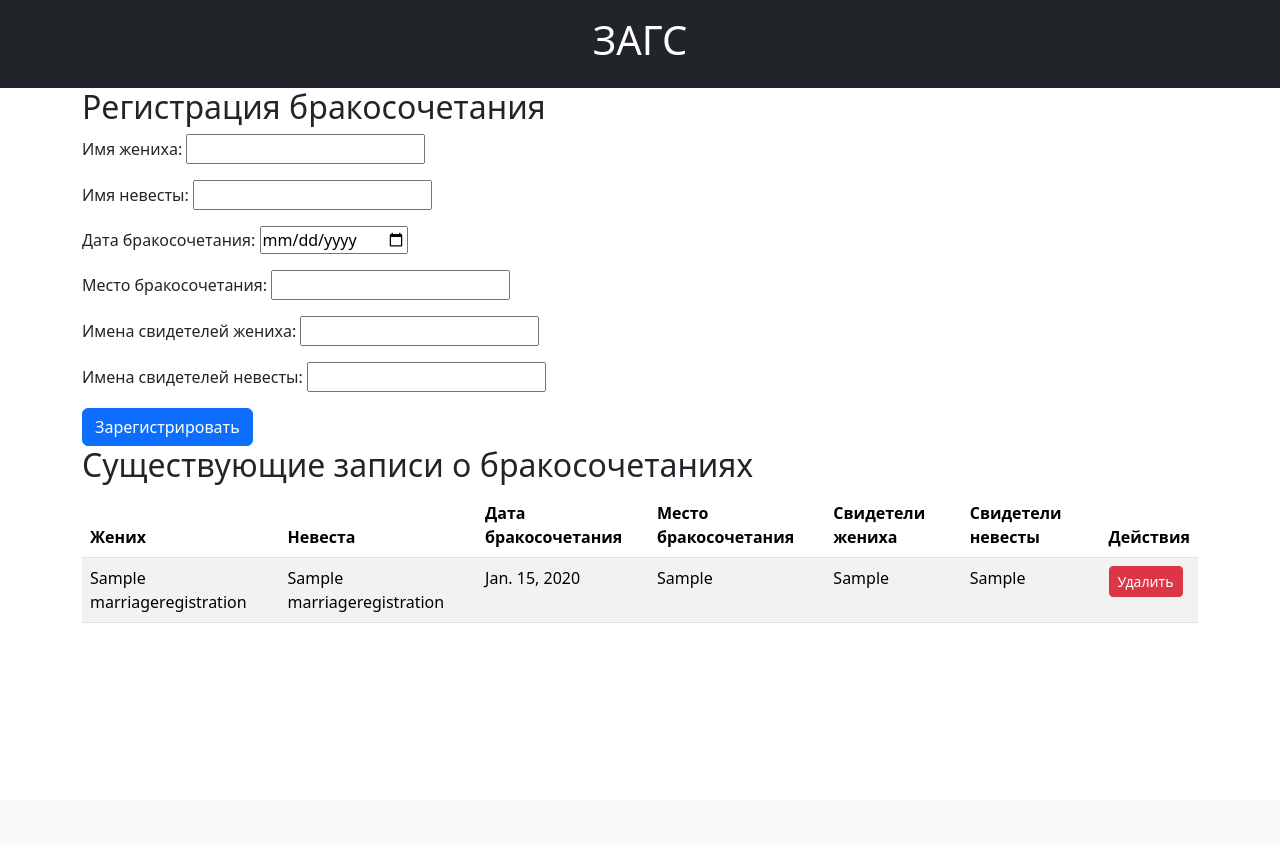
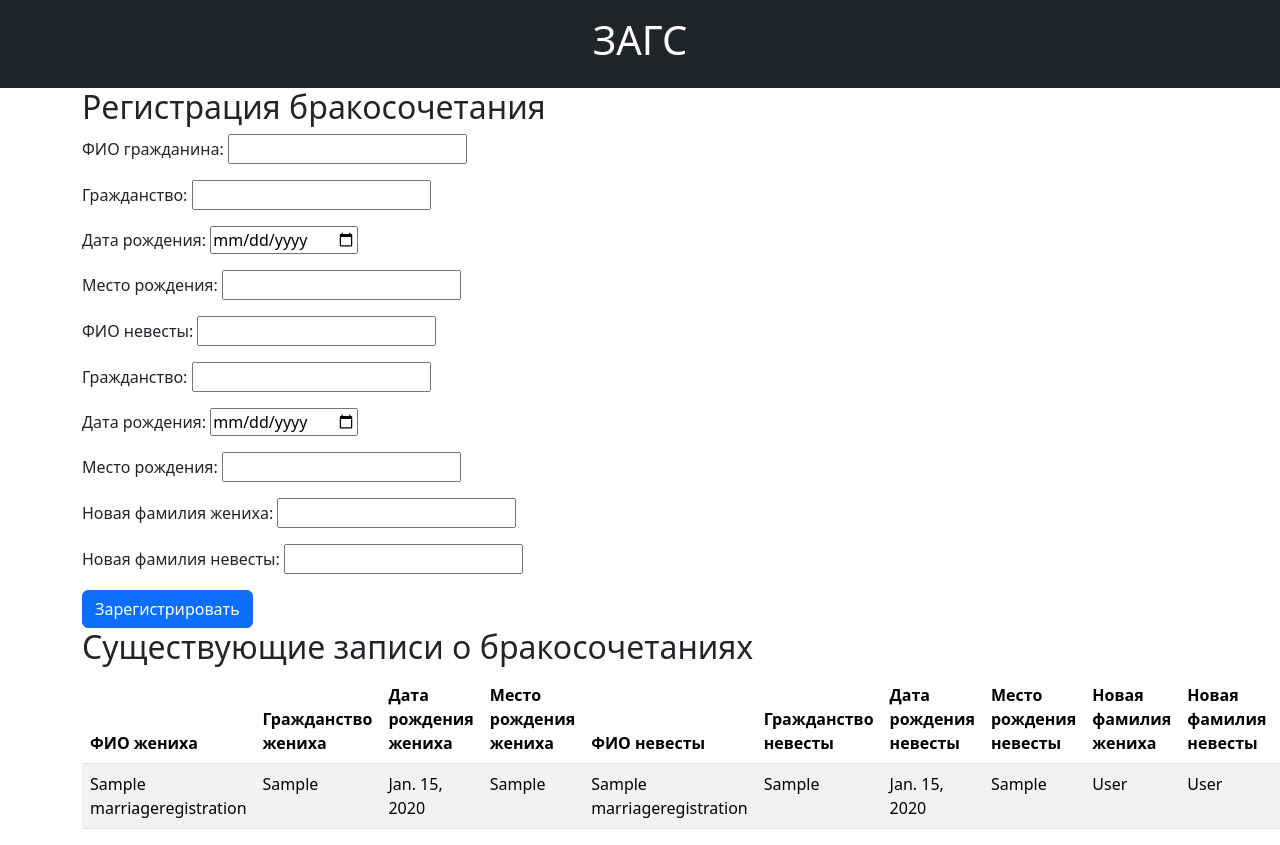
Before and after one commit to qwertyqwa/registry_office_app, a Django app: page /registration/marriage_registration in a window 1280 px wide. Before the commit the page ends 800 px from the top of that part, so only its background shows below. Run offline with Django 5.2, Linux system fonts and the light colour scheme; tables that the repository leaves empty hold one stand-in row (Sample ...); the page is wider than the window, and the part outside it is not shown; some libraries are stand-ins or nearby versions.

Commit message:
Changed models.py and forms.py

```diff
--- a/registration/forms.py
+++ b/registration/forms.py
@@ -4,57 +4,78 @@ from .models import BirthRegistration, MarriageRegistration, DivorceRegistration
 
 class BirthRegistrationForm(forms.ModelForm):
     class Meta:
-        GENDER_CHOICES = (
-            ('Мужской', 'Мужской'),
-            ('Женский', 'Женский')
-        )
-
         model = BirthRegistration
-        fields = ['dad_name', 'mother_name', 'child_name', 'date_of_birth', 'place_of_birth', 'gender']
+        fields = [
+            'child_name', 'child_citizenship', 'date_of_birth', 'place_of_birth',
+            'dad_name', 'dad_citizenship', 'mother_name', 'mother_citizenship', 'address_registry_office'
+        ]
         labels = {
-            'dad_name': 'Имя отца',
-            'mother_name': 'Имя матери',
-            'child_name': 'Имя ребенка',
+            'child_name': 'ФИО ребенка',
+            'child_citizenship': 'Гражданство',
             'date_of_birth': 'Дата рождения',
             'place_of_birth': 'Место рождения',
-            'gender': 'Пол'
+            'dad_name': 'ФИО отца',
+            'dad_citizenship': 'Гражданство',
+            'mother_name': 'ФИО матери',
+            'mother_citizenship': 'Гражданство',
+            'address_registry_office': 'Адрес ЗАГСа'
         }
         widgets = {
             'date_of_birth': forms.DateInput(attrs={'type': 'date'}),
-            'gender': forms.Select(choices=GENDER_CHOICES)
         }
 
 
 class MarriageRegistrationForm(forms.ModelForm):
     class Meta:
         model = MarriageRegistration
-        fields = ['groom_name', 'bride_name', 'date_of_marriage', 'place_of_marriage', 'witnesses_groom', 'witnesses_bride']
+        fields = [
+            'groom_name', 'groom_citizenship', 'groom_date_of_birth', 'groom_place_of_birth',
+            'bride_name', 'bride_citizenship', 'bride_date_of_birth', 'bride_place_of_birth',
+            'groom_new_surname', 'bride_new_surname'
+        ]
         labels = {
-            'groom_name': 'Имя жениха',
-            'bride_name': 'Имя невесты',
-            'date_of_marriage': 'Дата бракосочетания',
-            'place_of_marriage': 'Место бракосочетания',
-            'witnesses_groom': 'Имена свидетелей жениха',
-            'witnesses_bride': 'Имена свидетелей невесты'
+            'groom_name': 'ФИО гражданина',
+            'groom_citizenship': 'Гражданство',
+            'groom_date_of_birth': 'Дата рождения',
+            'groom_place_of_birth': 'Место рождения',
+            'bride_name': 'ФИО невесты',
+            'bride_citizenship': 'Гражданство',
+            'bride_date_of_birth': 'Дата рождения',
+            'bride_place_of_birth': 'Место рождения',
+            'groom_new_surname': 'Новая фамилия жениха',
+            'bride_new_surname': 'Новая фамилия невесты'
         }
-
         widgets = {
-            'date_of_marriage': forms.DateInput(attrs={'type': 'date'}),
+            'groom_date_of_birth': forms.DateInput(attrs={'type': 'date'}),
+            'bride_date_of_birth': forms.DateInput(attrs={'type': 'date'}),
         }
 
 
 class DivorceRegistrationForm(forms.ModelForm):
     class Meta:
         model = DivorceRegistration
-        fields = ['husband_name', 'wife_name', 'date_of_divorce', 'place_of_divorce']
+        fields = [
+            'husband_name', 'husband_citizenship', 'husband_date_of_birth', 'husband_place_of_birth',
+            'wife_name', 'wife_citizenship', 'wife_date_of_birth', 'wife_place_of_birth',
+            'reason', 'date_of_divorce', 'husband_new_surname', 'wife_new_surname'
+        ]
         labels = {
-            'husband_name': 'Имя мужа',
-            'wife_name': 'Имя жены',
+            'husband_name': 'ФИО мужа',
+            'husband_citizenship': 'Гражданство',
+            'husband_date_of_birth': 'Дата рождения',
+            'husband_place_of_birth': 'Место рождения',
+            'wife_name': 'ФИО жены',
+            'wife_citizenship': 'Гражданство',
+            'wife_date_of_birth': 'Дата рождения',
+            'wife_place_of_birth': 'Место рождения',
+            'reason': 'Причина развода',
             'date_of_divorce': 'Дата развода',
-            'place_of_divorce': 'Место развода'
+            'husband_new_surname': 'Новая фамилия мужа',
+            'wife_new_surname': 'Новая фамилия жены'
         }
-
         widgets = {
+            'husband_date_of_birth': forms.DateInput(attrs={'type': 'date'}),
+            'wife_date_of_birth': forms.DateInput(attrs={'type': 'date'}),
             'date_of_divorce': forms.DateInput(attrs={'type': 'date'}),
         }
 
@@ -62,14 +83,20 @@ class DivorceRegistrationForm(forms.ModelForm):
 class DeathRegistrationForm(forms.ModelForm):
     class Meta:
         model = DeathRegistration
-        fields = ['deceased_name', 'date_of_death', 'place_of_death', 'cause_of_death']
+        fields = [
+            'deceased_name', 'citizenship', 'place_of_birth', 'date_of_birth', 'date_of_death',
+            'place_of_death', 'address_registry_office'
+        ]
         labels = {
-            'deceased_name': 'Имя умершего',
+            'deceased_name': 'ФИО умершего',
+            'citizenship': 'Гражданство',
+            'place_of_birth': 'Место рождения',
+            'date_of_birth': 'Дата рождения',
             'date_of_death': 'Дата смерти',
             'place_of_death': 'Место смерти',
-            'cause_of_death': 'Причина смерти'
+            'address_registry_office': 'Адрес ЗАГСа'
         }
-
         widgets = {
+            'date_of_birth': forms.DateInput(attrs={'type': 'date'}),
             'date_of_death': forms.DateInput(attrs={'type': 'date'}),
         }
--- a/registration/models.py
+++ b/registration/models.py
@@ -4,32 +4,50 @@ from django.db import models
 
 
 class BirthRegistration(models.Model):
-    dad_name = models.CharField(max_length=255)
-    mother_name = models.CharField(max_length=255)
     child_name = models.CharField(max_length=255)
+    child_citizenship = models.CharField(max_length=255)
     date_of_birth = models.DateField()
     place_of_birth = models.CharField(max_length=255)
-    gender = models.CharField(max_length=10)
+    dad_name = models.CharField(max_length=255)
+    dad_citizenship = models.CharField(max_length=255)
+    mother_name = models.CharField(max_length=255)
+    mother_citizenship = models.CharField(max_length=255)
+    address_registry_office = models.CharField(max_length=255)
 
 
 class MarriageRegistration(models.Model):
     groom_name = models.CharField(max_length=255)
+    groom_citizenship = models.CharField(max_length=255)
+    groom_date_of_birth = models.DateField()
+    groom_place_of_birth = models.CharField(max_length=255)
     bride_name = models.CharField(max_length=255)
-    date_of_marriage = models.DateField()
-    place_of_marriage = models.CharField(max_length=255)
-    witnesses_groom = models.CharField(max_length=255)
-    witnesses_bride = models.CharField(max_length=255)
+    bride_citizenship = models.CharField(max_length=255)
+    bride_date_of_birth = models.DateField()
+    bride_place_of_birth = models.CharField(max_length=255)
+    groom_new_surname = models.CharField(max_length=255)
+    bride_new_surname = models.CharField(max_length=255)
 
 
 class DivorceRegistration(models.Model):
     husband_name = models.CharField(max_length=255)
+    husband_citizenship = models.CharField(max_length=255)
+    husband_date_of_birth = models.DateField()
+    husband_place_of_birth = models.CharField(max_length=255)
     wife_name = models.CharField(max_length=255)
+    wife_citizenship = models.CharField(max_length=255)
+    wife_date_of_birth = models.DateField()
+    wife_place_of_birth = models.CharField(max_length=255)
+    reason = models.CharField(max_length=255)
     date_of_divorce = models.DateField()
-    place_of_divorce = models.CharField(max_length=255)
+    husband_new_surname = models.CharField(max_length=255)
+    wife_new_surname = models.CharField(max_length=255)
 
 
 class DeathRegistration(models.Model):
     deceased_name = models.CharField(max_length=255)
+    citizenship = models.CharField(max_length=255)
+    place_of_birth = models.CharField(max_length=255)
+    date_of_birth = models.DateField()
     date_of_death = models.DateField()
     place_of_death = models.CharField(max_length=255)
-    cause_of_death = models.CharField(max_length=255)
+    address_registry_office = models.CharField(max_length=255)
--- a/registration/templates/registration/marriage_registration.html
+++ b/registration/templates/registration/marriage_registration.html
@@ -13,12 +13,16 @@
     <table class="table table-striped">
         <thead>
             <tr>
-                <th>Жених</th>
-                <th>Невеста</th>
-                <th>Дата бракосочетания</th>
-                <th>Место бракосочетания</th>
-                <th>Свидетели жениха</th>
-                <th>Свидетели невесты</th>
+                <th>ФИО жениха</th>
+                <th>Гражданство жениха</th>
+                <th>Дата рождения жениха</th>
+                <th>Место рождения жениха</th>
+                <th>ФИО невесты</th>
+                <th>Гражданство невесты</th>
+                <th>Дата рождения невесты</th>
+                <th>Место рождения невесты</th>
+                <th>Новая фамилия жениха</th>
+                <th>Новая фамилия невесты</th>
                 <th>Действия</th>
             </tr>
         </thead>
@@ -26,11 +30,15 @@
             {% for marriage_registration in marriage_registrations %}
             <tr>
                 <td>{{ marriage_registration.groom_name }}</td>
+                <td>{{ marriage_registration.groom_citizenship }}</td>
+                <td>{{ marriage_registration.groom_date_of_birth }}</td>
+                <td>{{ marriage_registration.groom_place_of_birth }}</td>
                 <td>{{ marriage_registration.bride_name }}</td>
-                <td>{{ marriage_registration.date_of_marriage }}</td>
-                <td>{{ marriage_registration.place_of_marriage }}</td>
-                <td>{{ marriage_registration.witnesses_groom }}</td>
-                <td>{{ marriage_registration.witnesses_bride }}</td>
+                <td>{{ marriage_registration.bride_citizenship }}</td>
+                <td>{{ marriage_registration.bride_date_of_birth }}</td>
+                <td>{{ marriage_registration.bride_place_of_birth }}</td>
+                <td>{{ marriage_registration.groom_new_surname }}</td>
+                <td>{{ marriage_registration.bride_new_surname }}</td>
                 <td>
                     <form method="post" action="{% url 'registration:delete_record' 'marriage' marriage_registration.id %}">
                         {% csrf_token %}
```
Also changed, not shown: registration/templates/registration/birth_registration.html (+13 -7 lines), registration/templates/registration/death_registration.html (+9 -3 lines), registration/templates/registration/divorce_registration.html (+21 -4 lines), registration/migrations/0001_initial.py, registration/migrations/0002_rename_witnesses_names_marriageregistration_witnesses_bride_and_more.py (deleted).
